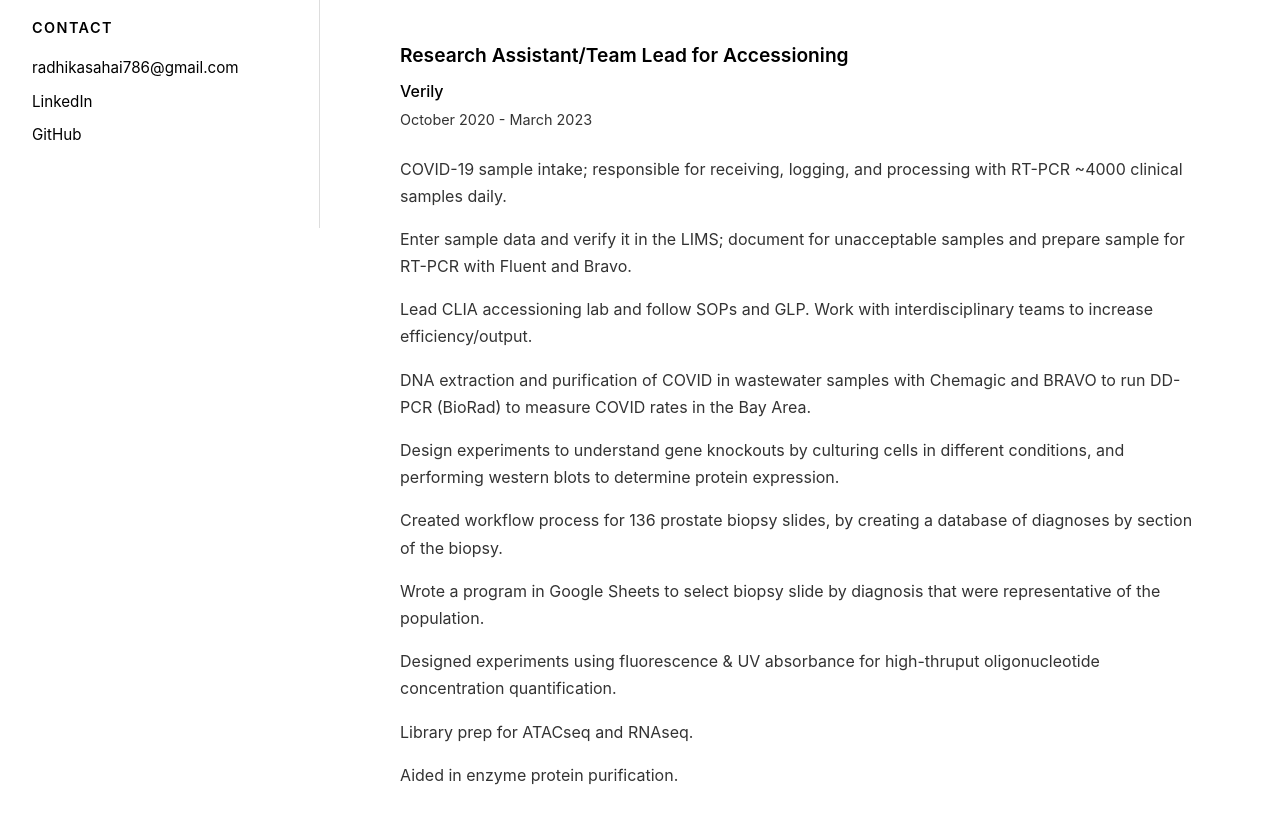
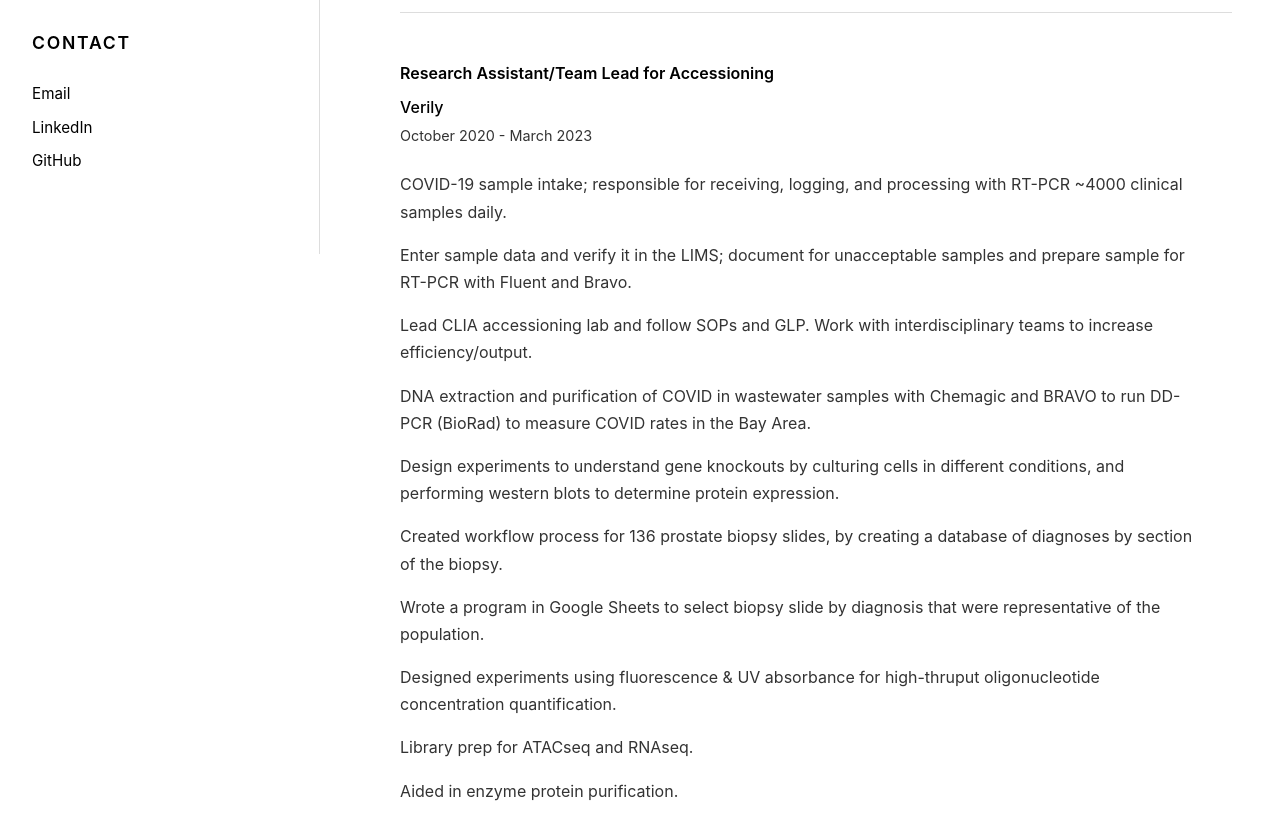
Before and after one commit to radhikasahai/radhikasahai.github.io, a plain HTML site: page index.html in a window 1280 px wide. Shown: the part 671-1505 px from the top of the page. Drawn offline with Linux system fonts and the light colour scheme.

Commit message:
fixed the sizing of the titles vs the subtitles

```diff
--- a/css/styles.css
+++ b/css/styles.css
@@ -110,11 +110,11 @@
 
 .section-title {
     font-family: var(--font-heading);
-    font-size: 0.9rem;
+    font-size: 1.1rem;
     font-weight: 600;
     letter-spacing: 0.1em;
     text-transform: uppercase;
-    margin-bottom: var(--spacing-sm);
+    margin-bottom: var(--spacing-md);
     color: var(--color-text);
 }
 
@@ -212,7 +212,7 @@
 
 .job-title {
     font-family: var(--font-heading);
-    font-size: 1.2rem;
+    font-size: 1rem;
     font-weight: 600;
     margin-bottom: 0.5rem;
 }
@@ -255,7 +255,7 @@
 
 .project-title {
     font-family: var(--font-heading);
-    font-size: 1.2rem;
+    font-size: 1rem;
     font-weight: 600;
     margin-bottom: 0.5rem;
 }
--- a/index.html
+++ b/index.html
@@ -42,7 +42,7 @@
                     <h2 class="section-title">CONTACT</h2>
                     <div class="contact-info">
                         <div class="contact-item">
-                            <a href="mailto:radhikasahai786@gmail.com">radhikasahai786@gmail.com</a>
+                            <a href="mailto:radhikasahai786@gmail.com">Email</a>
                         </div>
                         <div class="contact-item">
                             <a href="https://www.linkedin.com/in/radhika-sahai-0321a5137/" target="_blank" rel="noopener">LinkedIn</a>
```
